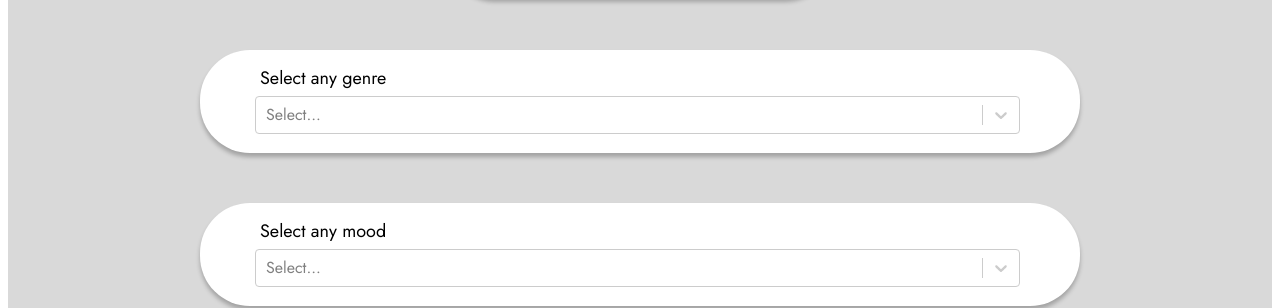
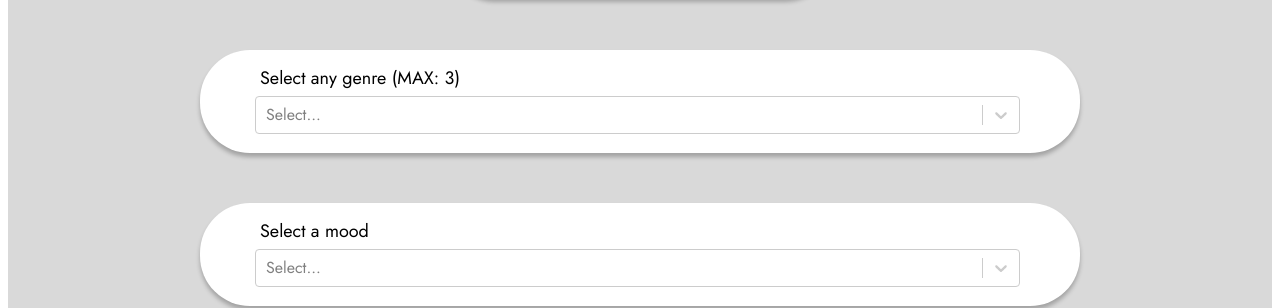
Before and after one commit to hychoe0/Playlist-Web, a React (Create React App) app: page / in a window 1280 px wide. Shown: the part 598-906 px from the top of the page. Built offline with nearby package versions, Linux system fonts and the light colour scheme; no server answers.

Commit message:
Editing options for mood

```diff
--- a/src/components/Selector/GenreDropDown/GenreDropDown.js
+++ b/src/components/Selector/GenreDropDown/GenreDropDown.js
@@ -1,4 +1,4 @@
-import React from "react";
+import React, { useState } from "react";
 import Select from "react-select";
 import makeAnimated from "react-select/animated";
 
@@ -13,9 +13,21 @@ const animatedComponents = makeAnimated();
 export default function GenreDropDown({ data, setData }) {
   const options = data.map((genre) => ({ value: genre, label: genre }));
 
+  const [selectedOptions, setSelectedOptions] = useState([]);
+
+  const handleSelection = (selected) => {
+    if (selected.length > 3) {
+      // limit the number of selected options to 3
+      return;
+    }
+    setSelectedOptions(selected);
+    const genre = selected.map((option) => option.value);
+    setData(genre);
+  };
+
   return (
     <div className="selection-menu">
-      <span id="selection-title">Select any genre</span>
+      <span id="selection-title">Select any genre (MAX: 3)</span>
       <Select
         className="dropdown"
         closeMenuOnSelect={false}
@@ -23,12 +35,14 @@ export default function GenreDropDown({ data, setData }) {
         defaultValue={[]}
         isMulti
         options={options}
-        onChange={(newData) => {
-          const genre = newData.map((v) => v.value);
-          setData(genre);
-          // if genre is correctly selected
-          console.log(genre);
-        }}
+        value={selectedOptions}
+        // onChange={(newData) => {
+        //   const genre = newData.map((v) => v.value);
+        //   setData(genre);
+        //   // if genre is correctly selected
+        //   console.log(genre);
+        // }}
+        onChange={handleSelection}
       />
     </div>
   );
--- a/src/components/Selector/MoodDropDown/MoodDropDown.js
+++ b/src/components/Selector/MoodDropDown/MoodDropDown.js
@@ -13,16 +13,15 @@ const animatedComponents = makeAnimated();
 export default function MoodDropDown({ data, setData }) {
   return (
     <div className="selection-menu">
-      <span id="selection-title">Select any mood</span>
+      <span id="selection-title">Select a mood</span>
       <Select
         className="dropdown"
         closeMenuOnSelect={false}
         components={animatedComponents}
         defaultValue={[]}
-        isMulti
         options={data}
         onChange={(newData) => {
-          const mood = newData.map((v) => v.value);
+          const mood = newData.value;
           setData(mood);
           // if mood is correctly selected
           console.log(mood);
```
